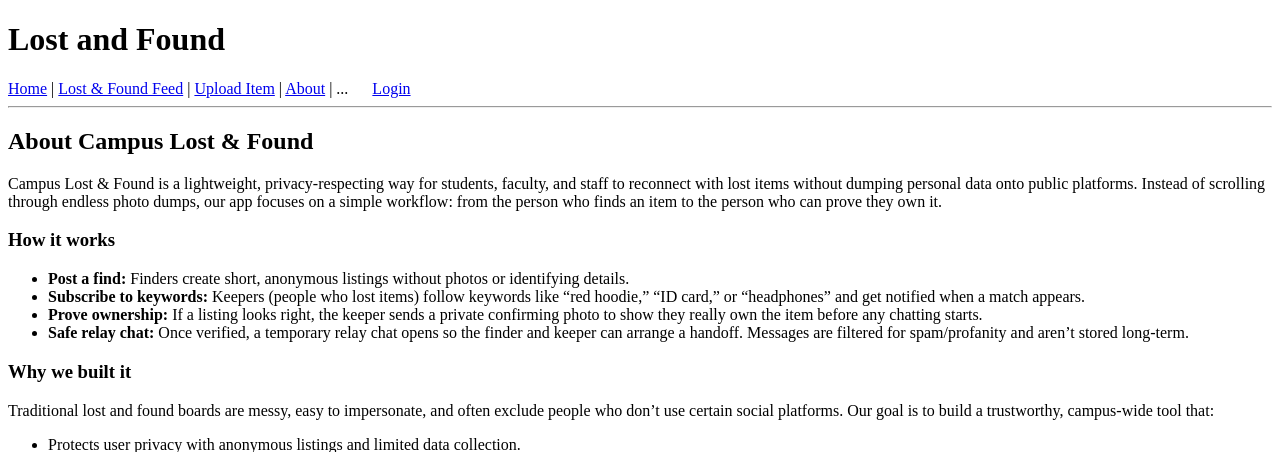
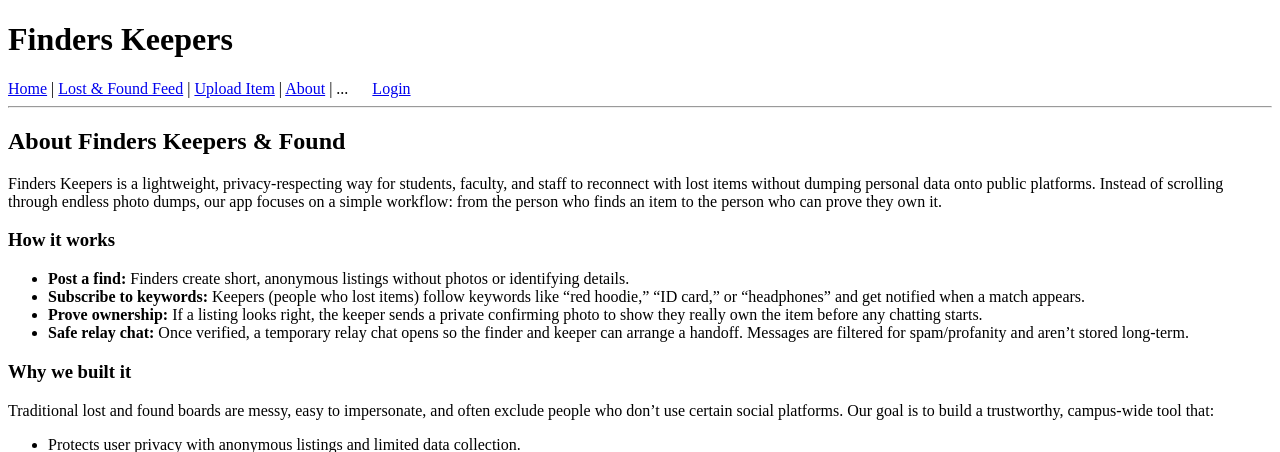
Before and after one commit to kaitlyncapone1/425-Capstone-Project-FindersKeepers, a Django app: page /about/ in a window 1280 px wide. Shown: the top 452 px of the page. Run offline with Django 5.2, Linux system fonts and the light colour scheme.

Commit message:
Updated branding to Finders Keepers throughout site

```diff
--- a/lostandfound/templates/lostandfound/about.html
+++ b/lostandfound/templates/lostandfound/about.html
@@ -1,10 +1,10 @@
 {% extends 'lostandfound/base.html' %}
 
 {% block content %}
-<h2>About Campus Lost &amp; Found</h2>
+<h2>About Finders Keepers &amp; Found</h2>
 
 <p>
-  Campus Lost &amp; Found is a lightweight, privacy-respecting way for students, faculty,
+  Finders Keepers is a lightweight, privacy-respecting way for students, faculty,
   and staff to reconnect with lost items without dumping personal data onto public
   platforms. Instead of scrolling through endless photo dumps, our app focuses on a
   simple workflow: from the person who finds an item to the person who can prove they
--- a/lostandfound/templates/lostandfound/base.html
+++ b/lostandfound/templates/lostandfound/base.html
@@ -6,7 +6,7 @@
 <body>
 
     <header>
-        <h1>Lost and Found</h1>
+        <h1>Finders Keepers</h1>
     </header>
 
     <nav>
```
Also changed, not shown: db.sqlite3.
